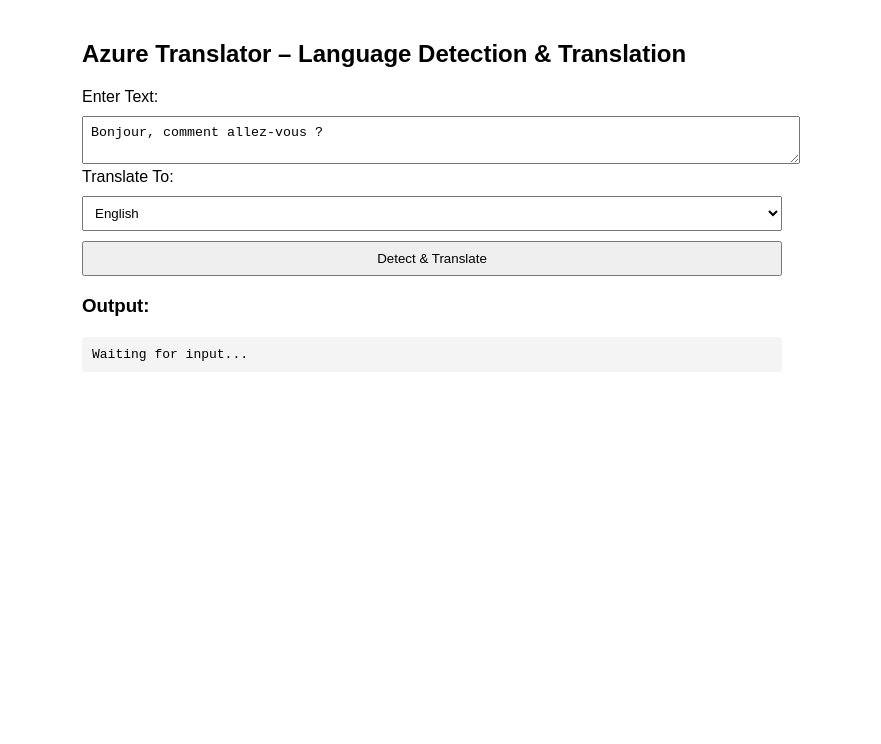
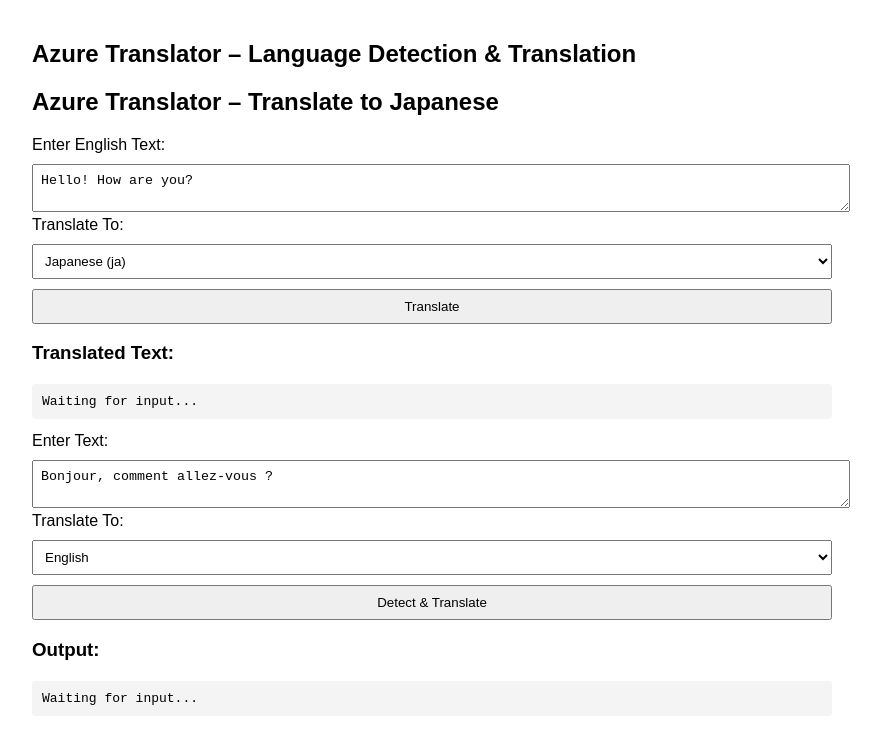
Before and after one commit to mdlfdc/azure-ner-demo, a plain HTML site: page index.html in a window 1280 px wide. Shown: the whole page, without its empty margins (208-1089 px from the left). Drawn offline with Linux system fonts and the light colour scheme.

Commit message:
Update index.html

```diff
--- a/index.html
+++ b/index.html
@@ -11,7 +11,85 @@
 </head>
 <body>
 
-<h2>Azure Translator – Language Detection & Translation</h2>
+<h2>Azure Translator – Language Detection & Translation</h2><!DOCTYPE html>
+<html lang="en">
+<head>
+  <meta charset="UTF-8">
+  <title>Azure Translator Web Demo</title>
+  <style>
+    body { font-family: Arial, sans-serif; padding: 20px; max-width: 800px; margin: auto; }
+    textarea, select, button { width: 100%; margin-top: 10px; padding: 8px; }
+    pre { background: #f4f4f4; padding: 10px; border-radius: 4px; white-space: pre-wrap; margin-top: 20px; }
+  </style>
+</head>
+<body>
+
+<h2>Azure Translator – Translate to Japanese</h2>
+
+<label for="inputText">Enter English Text:</label>
+<textarea id="inputText">Hello! How are you?</textarea>
+
+<label for="targetLang">Translate To:</label>
+<select id="targetLang">
+  <option value="ja">Japanese (ja)</option>
+  <option value="tl">Tagalog (tl)</option>
+  <option value="fr">French (fr)</option>
+  <option value="es">Spanish (es)</option>
+  <option value="en">English (en)</option>
+</select>
+
+<button onclick="translate()">Translate</button>
+
+<h3>Translated Text:</h3>
+<pre id="result">Waiting for input...</pre>
+
+<script>
+async function translate() {
+  const input = document.getElementById("inputText").value;
+  const toLang = document.getElementById("targetLang").value;
+
+  const endpoint = "https://api.cognitive.microsofttranslator.com/translate";
+  const params = `?api-version=3.0&to=${toLang}`;
+  const url = endpoint + params;
+
+  const key = "DRmbAskqmsRCfb3QEaap3iAohfjgF5wEFOc9mYFpsxuhqHNHjor0JQQJ99BGACHYHv6XJ3w3AAAbACOGyqSg";
+  const region = "eastus2";
+
+  const headers = {
+    "Ocp-Apim-Subscription-Key": key,
+    "Ocp-Apim-Subscription-Region": region,
+    "Content-Type": "application/json"
+  };
+
+  const body = JSON.stringify([{ text: input }]);
+
+  document.getElementById("result").textContent = "Translating...";
+
+  try {
+    const response = await fetch(url, {
+      method: "POST",
+      headers: headers,
+      body: body
+    });
+
+    const data = await response.json();
+
+    const translated = data[0]?.translations[0]?.text;
+    if (translated) {
+      document.getElementById("result").textContent = translated;
+    } else {
+      document.getElementById("result").textContent = "Translation failed.";
+    }
+  } catch (error) {
+    console.error(error);
+    document.getElementById("result").textContent = "❌ Error calling Translator API.";
+  }
+}
+</script>
+
+</body>
+</html>
+
 
 <label for="inputText">Enter Text:</label>
 <textarea id="inputText">Bonjour, comment allez-vous ?</textarea>
```
